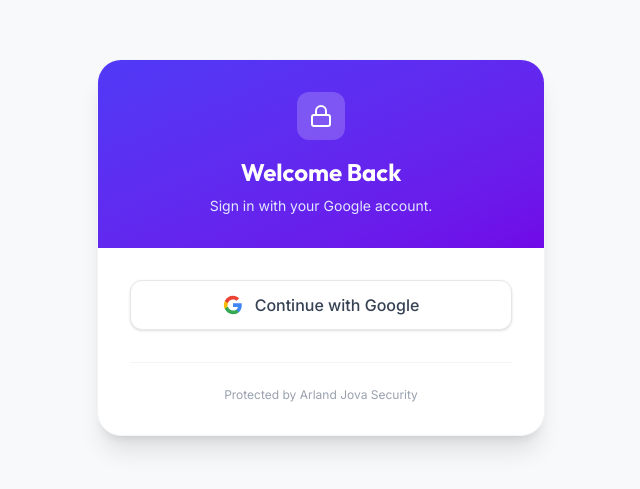
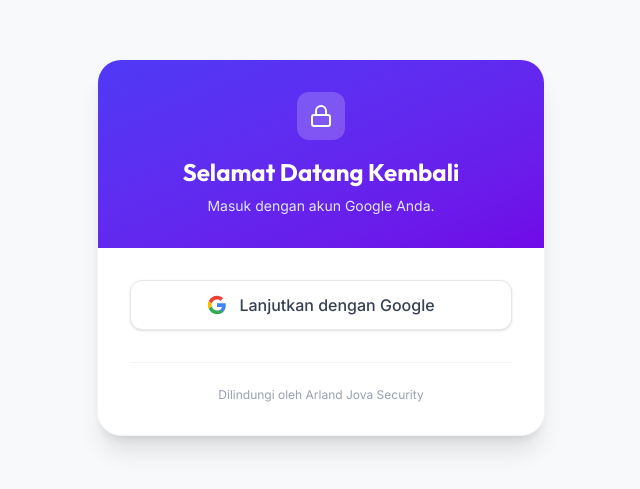
Before and after one commit to arratujuhkreasi/Nulls, a Next.js app in the folder apps/web/: page /login in a window 1280 px wide. Shown: the part 153-642 px from the top of the page, without its empty margins (319-959 px from the left). Built offline with nearby package versions, Linux system fonts and the light colour scheme; no server answers.

Commit message:
feat: Translate login page to Indonesian
- Changed 'Welcome Back' to 'Selamat Datang Kembali'
- Updated Google sign-in text to Indonesian
- Translated security footer text

```diff
--- a/apps/web/app/login/page.tsx
+++ b/apps/web/app/login/page.tsx
@@ -39,8 +39,8 @@ export default function LoginPage({
                     <div className="w-12 h-12 bg-white/20 backdrop-blur-sm rounded-xl flex items-center justify-center mx-auto mb-4">
                         <Lock className="w-6 h-6 text-white" />
                     </div>
-                    <h1 className="text-2xl font-bold font-heading">Welcome Back</h1>
-                    <p className="text-indigo-100 mt-2 text-sm">Sign in with your Google account.</p>
+                    <h1 className="text-2xl font-bold font-heading">Selamat Datang Kembali</h1>
+                    <p className="text-indigo-100 mt-2 text-sm">Masuk dengan akun Google Anda.</p>
                 </div>
 
                 {/* Form */}
@@ -68,7 +68,7 @@ export default function LoginPage({
                                     fill="#EA4335"
                                 />
                             </svg>
-                            Continue with Google
+                            Lanjutkan dengan Google
                         </button>
 
                         {searchParams?.message && (
@@ -79,7 +79,7 @@ export default function LoginPage({
                     </form>
 
                     <div className="mt-8 pt-6 border-t border-gray-100 text-center">
-                        <p className="text-gray-400 text-xs">Protected by Arland Jova Security</p>
+                        <p className="text-gray-400 text-xs">Dilindungi oleh Arland Jova Security</p>
                     </div>
                 </div>
             </div>
```
